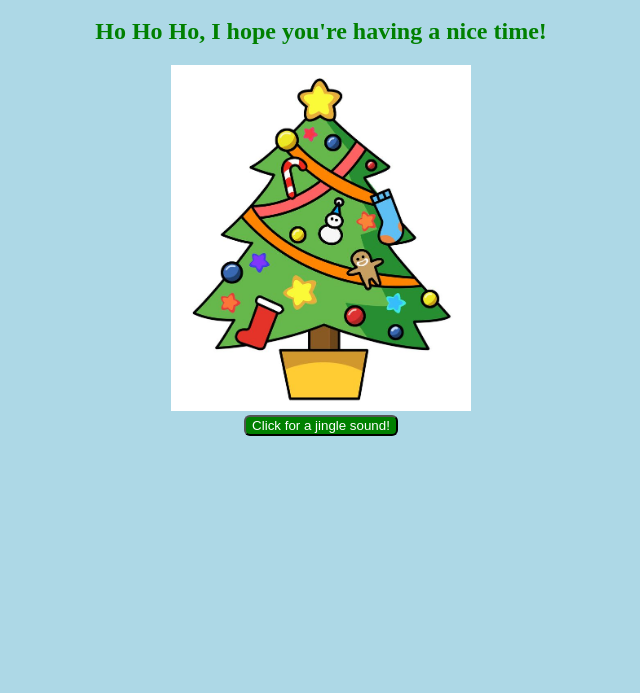
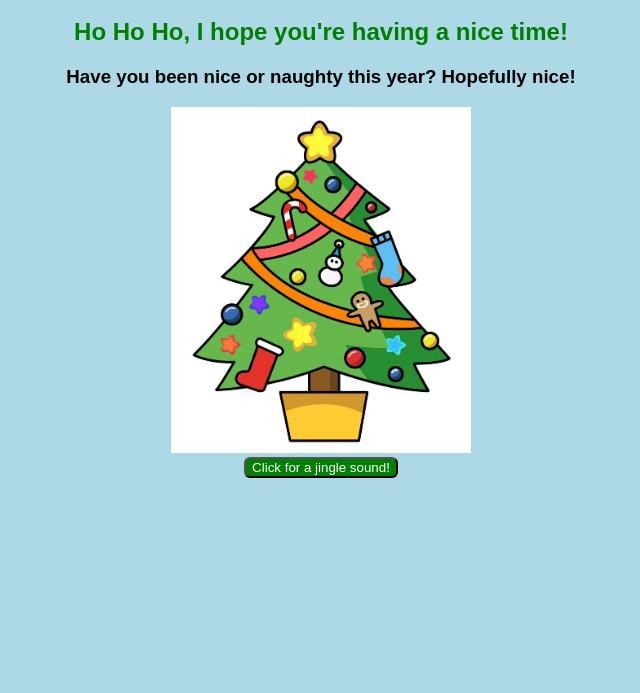
Before and after one commit to noobieyuh/christmas-website, a plain HTML site: page index.html in a window 1280 px wide. Shown: the part 107-800 px from the top of the page, without its empty margins (319-959 px from the left). Drawn offline with Linux system fonts and the light colour scheme.

Commit message:
added fonts

```diff
--- a/index.html
+++ b/index.html
@@ -11,6 +11,7 @@
         <script src = "index.js"></script>
         <h1 class = merry>Merry Christmas!</h1>
         <h2 class = merry-alt>Ho Ho Ho, I hope you're having a nice time!</h2>
+        <h3> Have you been nice or naughty this year? Hopefully nice!</h3>
         <img src = "assets/christmas-tree.jpg" width = "300">
         <div></div>
         <button onclick="jingle()" id = jingle-button>Click for a jingle sound!</button>
--- a/styles.css
+++ b/styles.css
@@ -8,6 +8,18 @@ h1
 {
     font-size: 50px;
     color: white;
+    font-family: Arial, Helvetica, sans-serif;
+}
+
+h2
+{
+    color: white;
+    font-family: Arial, Helvetica, sans-serif;
+}
+
+h3
+{
+    color: black;
     font-family: Arial, Helvetica, sans-serif;
 }
 
```
